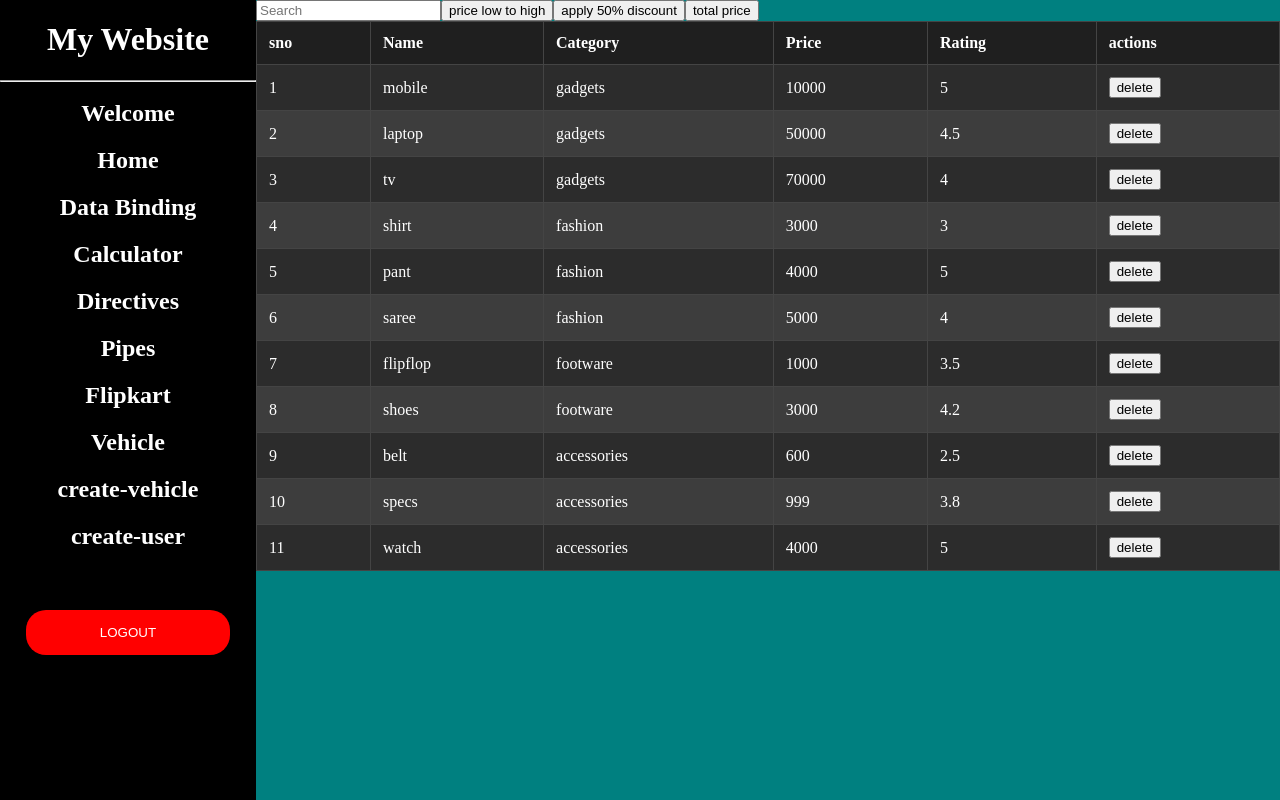
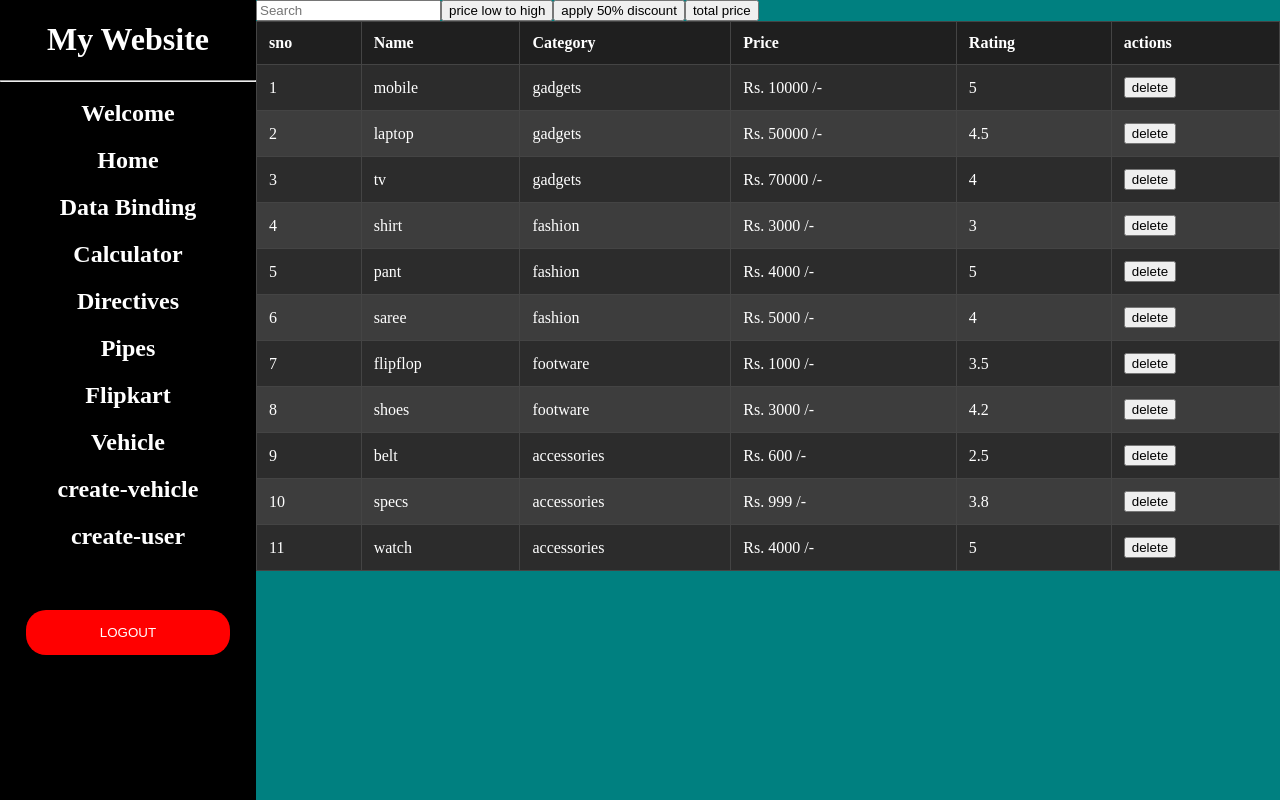
Before and after one commit to Akhilg3m/may-app-june24, an Angular app: page /dashboard/flipkart in a window 1280 px wide. Built offline with nearby package versions, Linux system fonts and the light colour scheme; sample sign-in values are in the browser's storage.

Commit message:
Custom Pipe Complted

```diff
--- a/src/app/app.module.ts
+++ b/src/app/app.module.ts
@@ -20,6 +20,7 @@
 import { VehicleDetailsComponent } from './vehicle-details/vehicle-details.component';
 import { CreateUserComponent } from './create-user/create-user.component';
 import { CapitalDirective } from './capital.directive';
+import { PricePipe } from './price.pipe';
 
 @NgModule({
   declarations: [
@@ -38,7 +39,8 @@
     CreateVehicleComponent,
     VehicleDetailsComponent,
     CreateUserComponent,
-    CapitalDirective
+    CapitalDirective,
+    PricePipe
   ],
   imports: [
     BrowserModule,
--- a/src/app/flipkart/flipkart.component.html
+++ b/src/app/flipkart/flipkart.component.html
@@ -19,7 +19,7 @@
             <td>{{i+1}}</td>
             <td>{{product.name}}</td>
             <td>{{product.category}}</td>
-            <td>{{product.price}}</td>
+            <td>{{product.price | price}}</td>
             <td>{{product.rating}}</td>
             <td>
                 <button (click)="delete(i)">delete</button>
--- /dev/null
+++ b/src/app/price.pipe.ts
@@ -0,0 +1,12 @@
+import { Pipe, PipeTransform } from '@angular/core';
+
+@Pipe({
+  name: 'price'
+})
+export class PricePipe implements PipeTransform {
+
+  transform(value: unknown, ...args: unknown[]): unknown {
+    return "Rs. "+value+" /-";
+  }
+
+}
```
Also changed, not shown: 1 other file (tests, documents, lock files or other folders).
